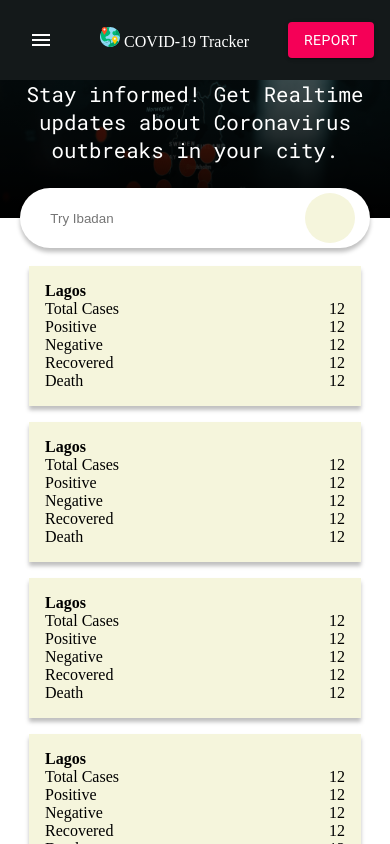
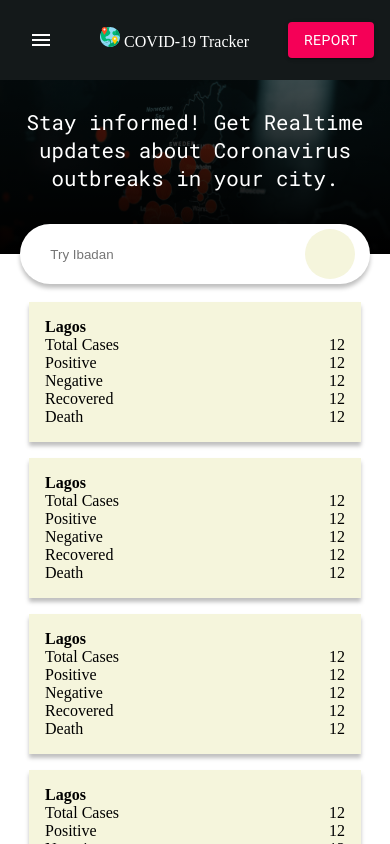
Before and after one commit to samjust2ok/corona, a React (Create React App) app: page / in a window 390 px wide. Shown: the top 844 px of the page. Built offline with nearby package versions, Linux system fonts and the light colour scheme; no server answers.

Commit message:
Update main padding on mobile

```diff
--- a/src/pages/Login/index.js
+++ b/src/pages/Login/index.js
@@ -22,7 +22,7 @@
           await app
           .auth()
           .signInWithEmailAndPassword(email.value, pass.value);
-        history.push("/");
+        history.push("/dashboard");
         } else {
           alert("Please verify your email first");
         }
--- a/src/pages/Main/styles.css
+++ b/src/pages/Main/styles.css
@@ -13,6 +13,16 @@
   margin-bottom: 24px;
   text-align: center;
   font-family: 'Roboto Mono', monospace;
+  min-height: 100px;
+  display: flex;
+  align-items: center;
+  justify-content: center;
+}
+
+@media screen and (max-width: 600px) {
+  .welcome-text {
+    padding-top: 20px;
+  }
 }
 
 .bg-color {
--- a/src/pages/Navigation/index.js
+++ b/src/pages/Navigation/index.js
@@ -6,6 +6,7 @@
 import Menu from '@material-ui/core/Menu';
 import Logo from '../../icons/world.svg'
 import * as ROUTES from '../../constants/routes';
+import app from "../../base";
 import './styles.css';
 
 export default function Header() {
```
